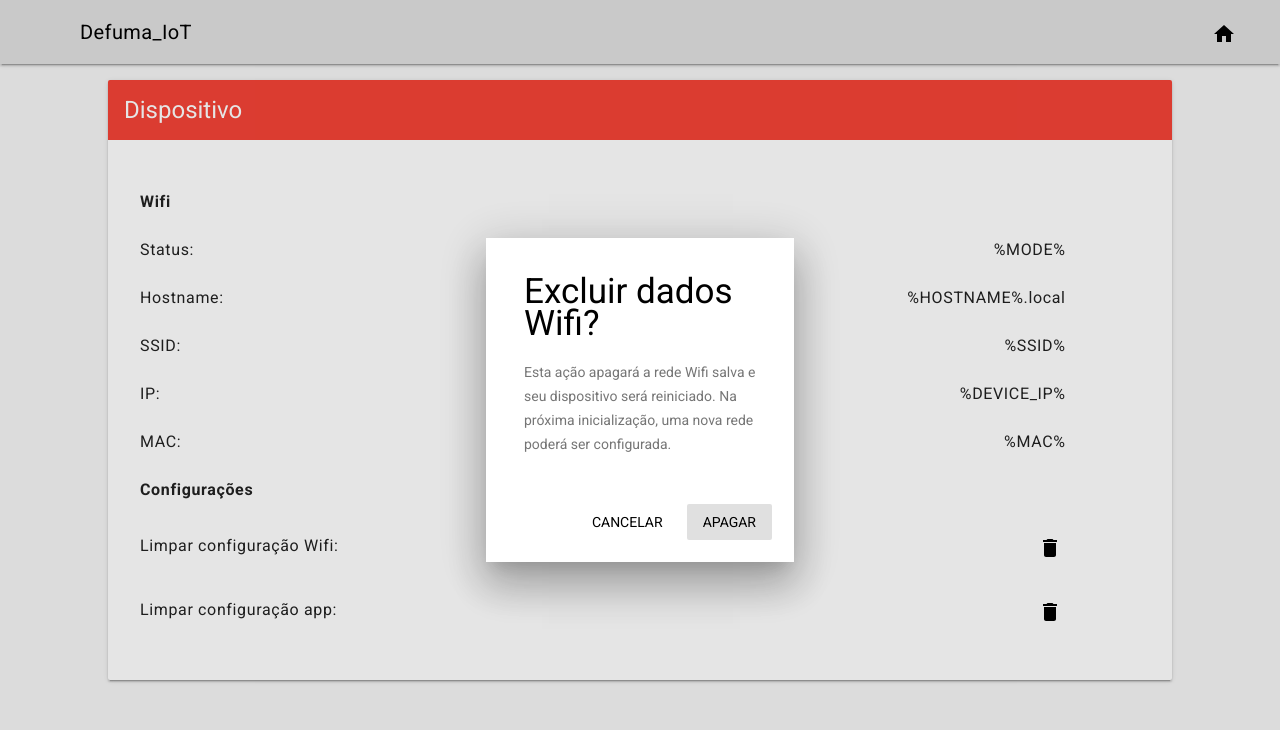
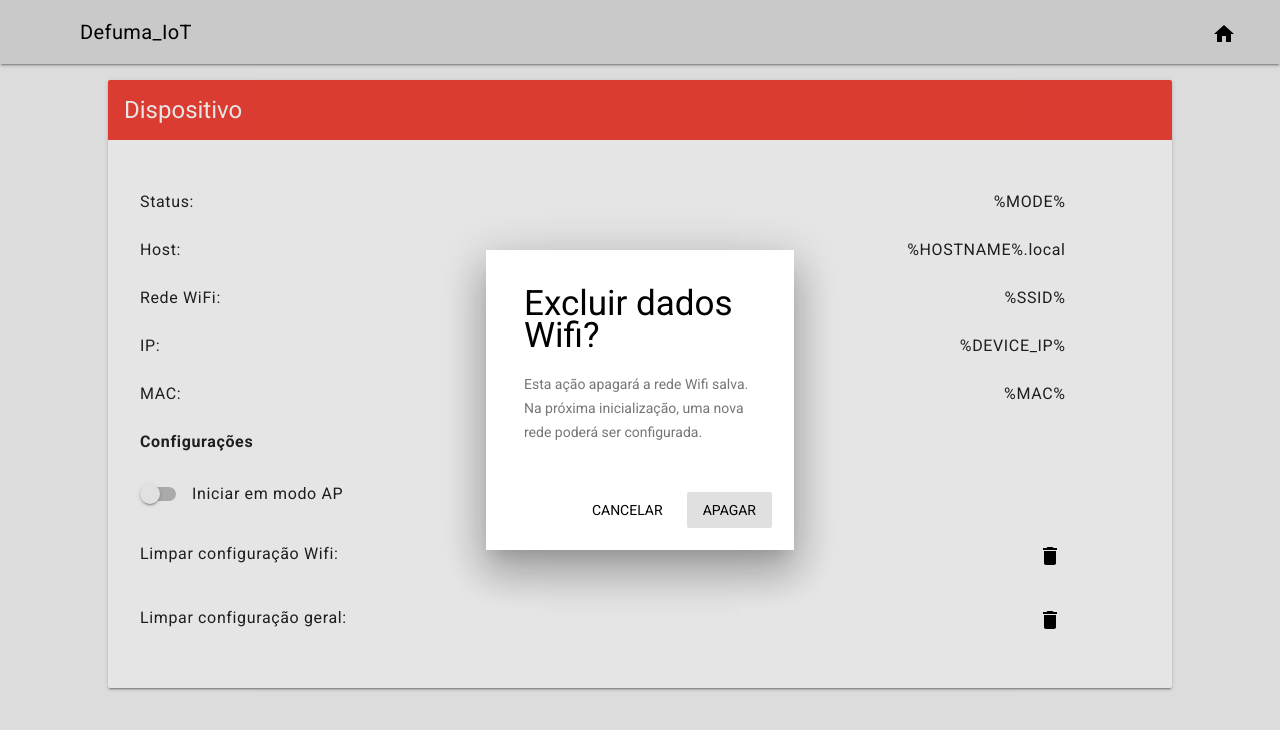
Before and after one commit to lgmarin/greenhouse_iot, a plain HTML site: page data/config.html in a window 1280 px wide. Both pictures are taken after a click on the button 1049 px from the left and 546 px from the top of the page. Drawn offline with nearby package versions, Linux system fonts and the light colour scheme.

Commit message:
Config Screen

```diff
--- a/data/config.html
+++ b/data/config.html
@@ -50,16 +50,13 @@
               <div class="mdl-card__supporting-text">
                 <ul class="demo-list-item mdl-list">
                   <li class="mdl-list__item">
-                    <span class="mdl-list__item-primary-content"><strong>Wifi</strong></span>
-                  </li>
-                  <li class="mdl-list__item">
                     <span class="mdl-list__item-primary-content">Status:</span><span id="wifi_mode">%MODE%</span>
                   </li>
                   <li class="mdl-list__item">
-                    <span class="mdl-list__item-primary-content">Hostname:</span><span id="wifi_hname">%HOSTNAME%.local</span>
+                    <span class="mdl-list__item-primary-content">Host:</span><span id="wifi_hname">%HOSTNAME%.local</span>
                   </li>
                   <li class="mdl-list__item">
-                    <span class="mdl-list__item-primary-content">SSID:</span><span id="wifi_ssid">%SSID%</span>
+                    <span class="mdl-list__item-primary-content">Rede WiFi:</span><span id="wifi_ssid">%SSID%</span>
                   </li>
                   <li class="mdl-list__item">
                     <span class="mdl-list__item-primary-content">IP:</span><span id="wifi_ip">%DEVICE_IP%</span>
@@ -71,13 +68,19 @@
                     <span class="mdl-list__item-primary-content"><strong>Configurações</strong></span>
                   </li>
                   <li class="mdl-list__item">
+                    <label for="switch1" class="mdl-switch mdl-js-switch mdl-js-ripple-effect">
+                      <span class="mdl-switch__label">Iniciar em modo AP</span>
+                      <input type="checkbox" id="switch1" class="mdl-switch__input">
+                    </label>
+                  </li>
+                  <li class="mdl-list__item">
                       <span class="mdl-list__item-primary-content">Limpar configuração Wifi:</span>
                       <button class="mdl-button mdl-js-button mdl-js-ripple-effect mdl-button--icon" id="del-wifi_btn">
                         <i><svg xmlns="http://www.w3.org/2000/svg" height="24px" viewBox="0 0 24 24" width="24px" fill="#000000"><path d="M0 0h24v24H0z" fill="none"/><path d="M6 19c0 1.1.9 2 2 2h8c1.1 0 2-.9 2-2V7H6v12zM19 4h-3.5l-1-1h-5l-1 1H5v2h14V4z"/></svg></i>
                       </button>
                   </li>
                   <li class="mdl-list__item">
-                      <span class="mdl-list__item-primary-content">Limpar configuração app:</span>
+                      <span class="mdl-list__item-primary-content">Limpar configuração geral:</span>
                       <button class="mdl-button mdl-js-button mdl-js-ripple-effect mdl-button--icon" id="del-cfg_btn">
                         <i><svg xmlns="http://www.w3.org/2000/svg" height="24px" viewBox="0 0 24 24" width="24px" fill="#000000"><path d="M0 0h24v24H0z" fill="none"/><path d="M6 19c0 1.1.9 2 2 2h8c1.1 0 2-.9 2-2V7H6v12zM19 4h-3.5l-1-1h-5l-1 1H5v2h14V4z"/></svg></i>
                       </button>
@@ -90,7 +93,7 @@
           <h4 class="mdl-dialog__title">Excluir dados Wifi?</h4>
           <div class="mdl-dialog__content">
             <p>
-              Esta ação apagará a rede Wifi salva e seu dispositivo será reiniciado. Na próxima inicialização, uma nova rede poderá ser configurada.
+              Esta ação apagará a rede Wifi salva. Na próxima inicialização, uma nova rede poderá ser configurada.
             </p>
           </div>
           <div class="mdl-dialog__actions">
```
Also changed, not shown: data/index.html (+1 -1 lines), data/img/edit_black_18dp.svg (added), data/index.js (line endings or trailing spaces).
